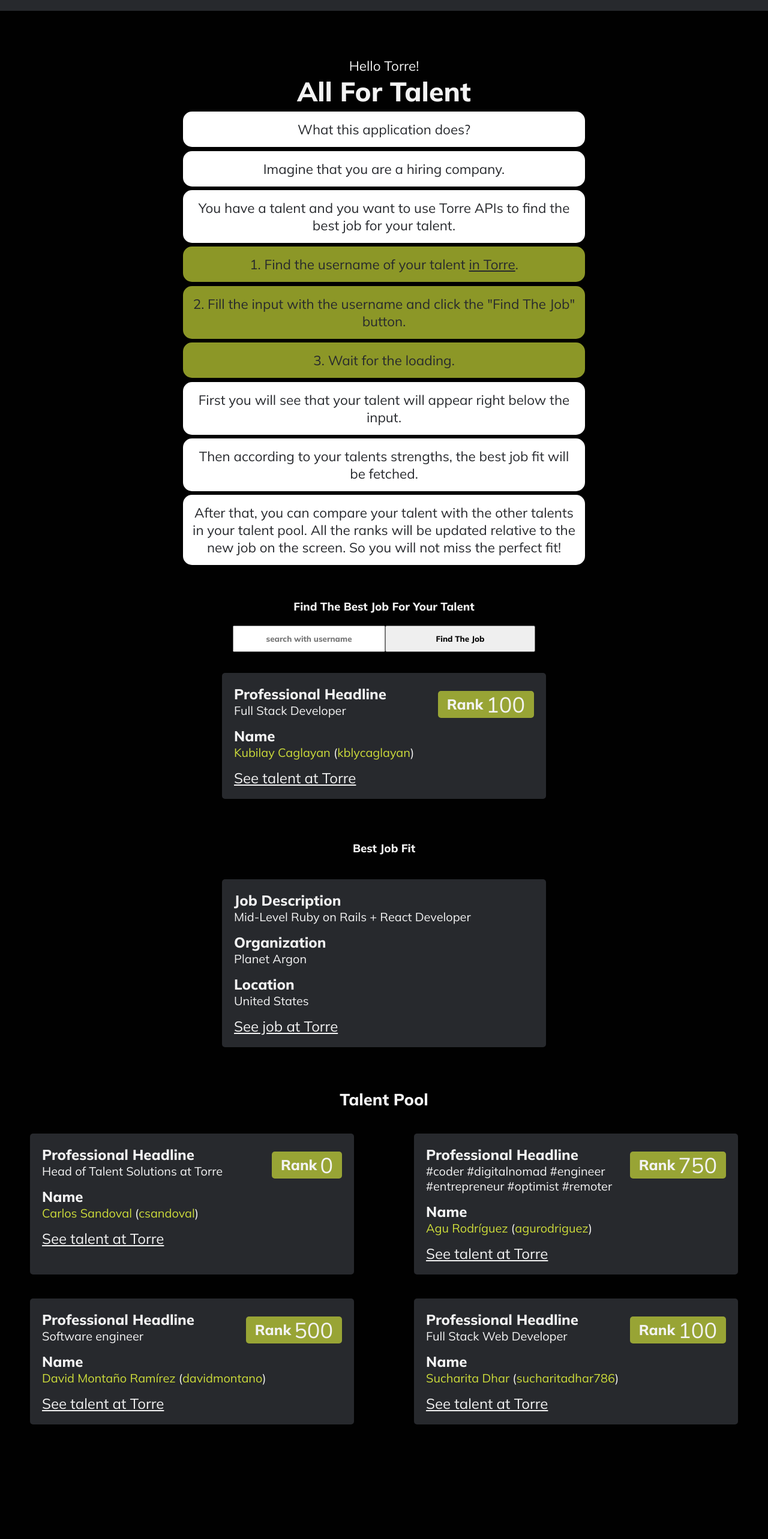
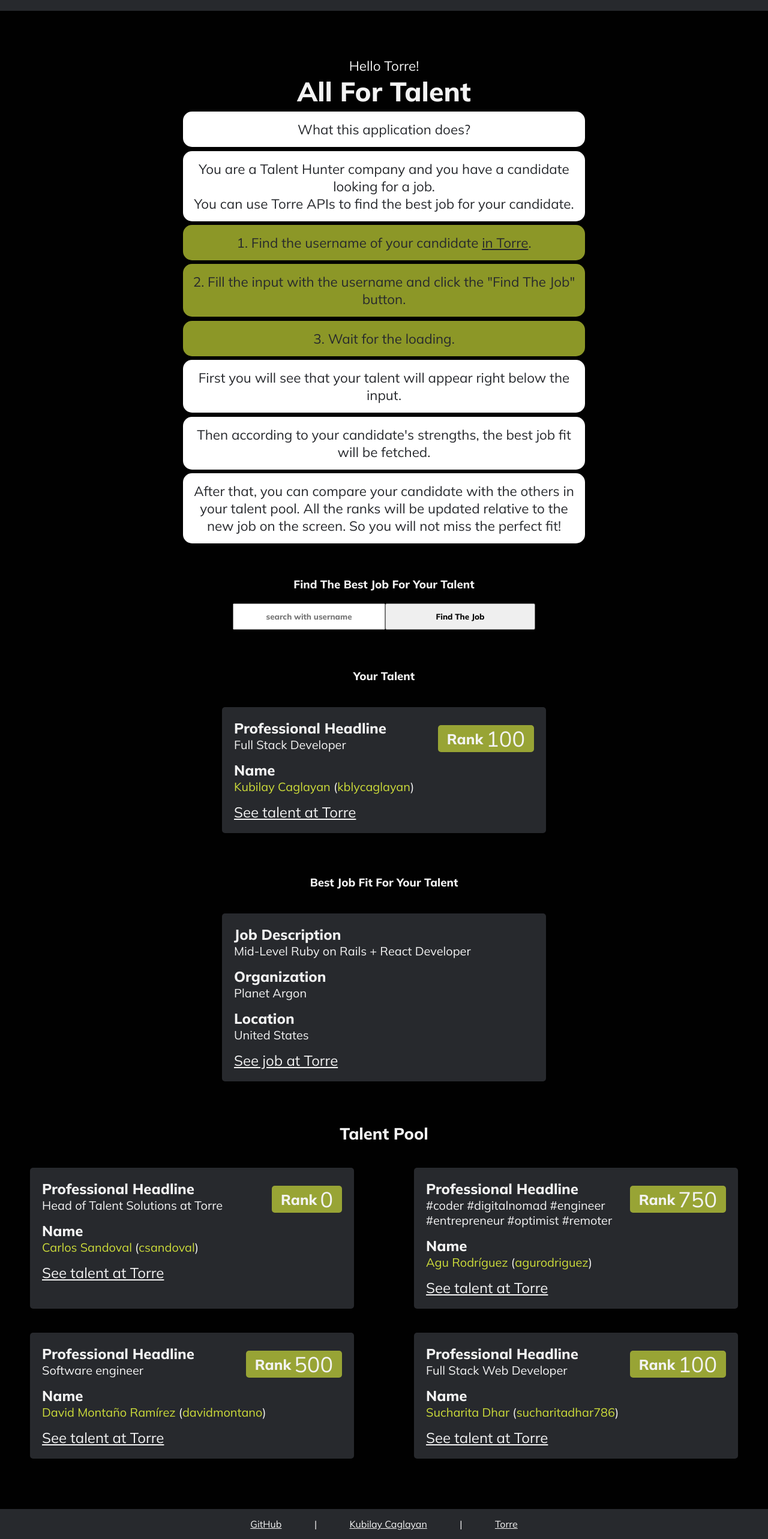
Before and after one commit to kubilaycaglayan/torre-assessment, a React (Create React App) app: page / in a window 1280 px wide. Shown: the part 32-2598 px from the top of the page at 60% size. Before the commit the page ends 2427 px from the top, so only its background shows below. Built offline with nearby package versions, Linux system fonts and the light colour scheme.

Commit message:
Add footer

```diff
--- a/src/containers/App.js
+++ b/src/containers/App.js
@@ -29,10 +29,15 @@
           What this application does?
           {' '}
         </p>
-        <p>Imagine that you are a hiring company. </p>
-        <p>You have a talent and you want to use Torre APIs to find the best job for your talent. </p>
+        <p>
+          {' '}
+          You are a Talent Hunter company and you have a candidate looking for a job.
+          <br />
+          You can use Torre APIs to find the best job for your candidate.
+          {' '}
+        </p>
         <p className="green-background">
-          1. Find the username of your talent
+          1. Find the username of your candidate
           {' '}
           <a href="https://torre.co/en/search/people">in Torre</a>
           .
@@ -40,19 +45,22 @@
         <p className="green-background">2. Fill the input with the username and click the "Find The Job" button.</p>
         <p className="green-background">3. Wait for the loading.</p>
         <p>First you will see that your talent will appear right below the input.</p>
-        <p>Then according to your talents strengths, the best job fit will be fetched.</p>
-        <p>After that, you can compare your talent with the other talents in your talent pool. All the ranks will be updated relative to the new job on the screen. So you will not miss the perfect fit!</p>
+        <p>Then according to your candidate&apos;s strengths, the best job fit will be fetched.</p>
+        <p>After that, you can compare your candidate with the others in your talent pool. All the ranks will be updated relative to the new job on the screen. So you will not miss the perfect fit!</p>
       </header>
       <section className="query">
         <h3>
           Find The Best Job For Your Talent
         </h3>
         <AddCandidateInput />
+        <h3>
+          Your Talent
+        </h3>
         <Candidate candidate={currentCandidate} className="single-candidate" loadingState={loadingState} />
       </section>
       <section className="job-fit">
         <h3>
-          Best Job Fit
+          Best Job Fit For Your Talent
         </h3>
         <Job job={currentJob} loadingState={loadingState} />
       </section>
@@ -62,6 +70,21 @@
         </h3>
         <Pool />
       </section>
+      <footer>
+        <div className="wrapper">
+          <a href="https://github.com/kubilaycaglayan/torre-assessment">
+            GitHub
+          </a>
+          |
+          <a href="http://www.kubilaycaglayan.com">
+            Kubilay Caglayan
+          </a>
+          |
+          <a href="https://torre.co/">
+            Torre
+          </a>
+        </div>
+      </footer>
     </>
   );
 };
--- a/src/styles/index.sass
+++ b/src/styles/index.sass
@@ -9,6 +9,7 @@
 @import './style_components/rank-box'
 @import './style_components/query'
 @import './style_components/job'
+@import './style_components/footer'
 @import './style_components/loading'
 
 html
--- /dev/null
+++ b/src/styles/style_components/footer.sass
@@ -0,0 +1,9 @@
+footer
+  +flex-it(center, center)
+  background-color: $gray
+  height: 50px
+  width: 100%
+  .wrapper
+    +flex-it(space-around, center)
+    max-width: 500px
+    width: 100%
--- a/src/styles/style_components/pool.sass
+++ b/src/styles/style_components/pool.sass
@@ -6,6 +6,7 @@
   display: flex
   justify-content: space-around
   flex-wrap: wrap
+  margin-bottom: 5%
   article
     font-size: 1.5em
     border-radius: 5px
--- a/src/styles/style_components/query.sass
+++ b/src/styles/style_components/query.sass
@@ -22,3 +22,4 @@
       margin-bottom: 15px
       height: 44px
       width: 250px
+      cursor: pointer
```
Also changed, not shown: 2 other files (tests, documents, lock files or other folders).
